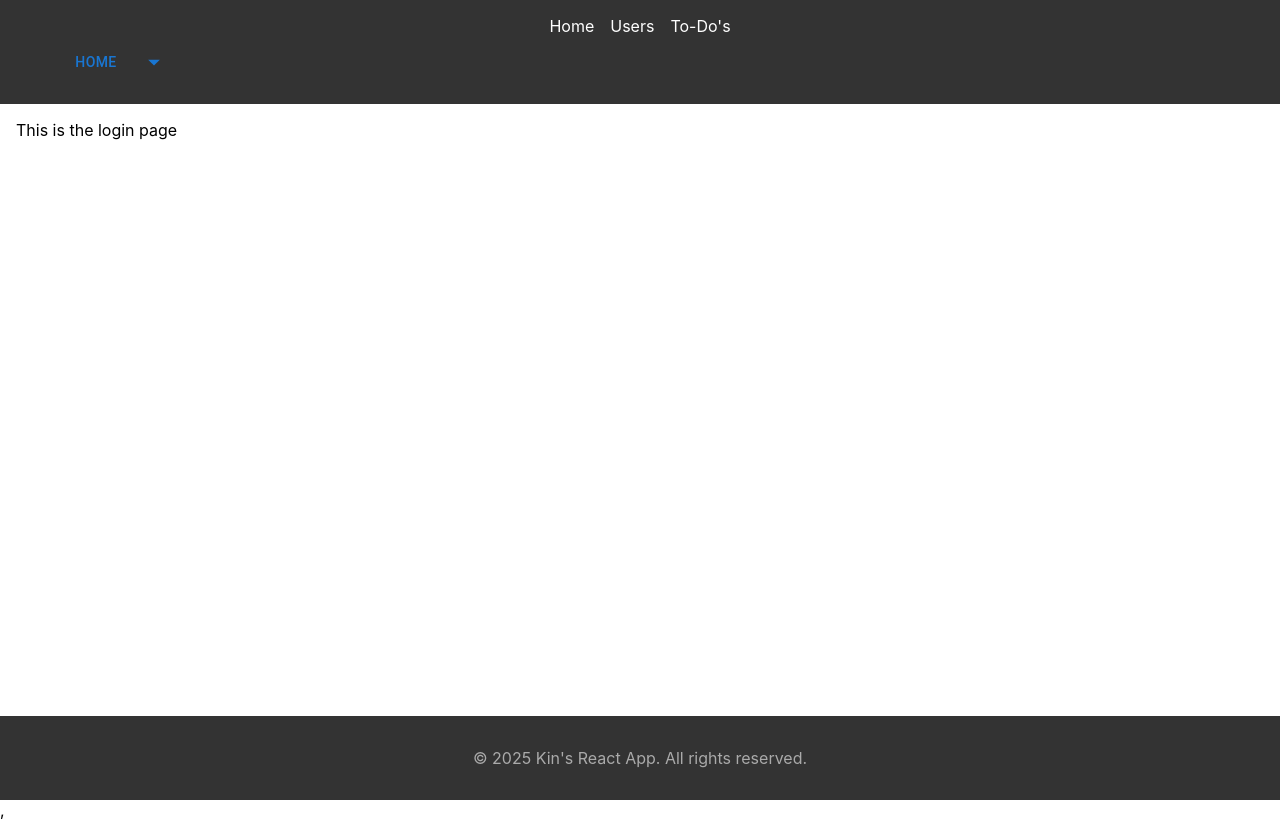
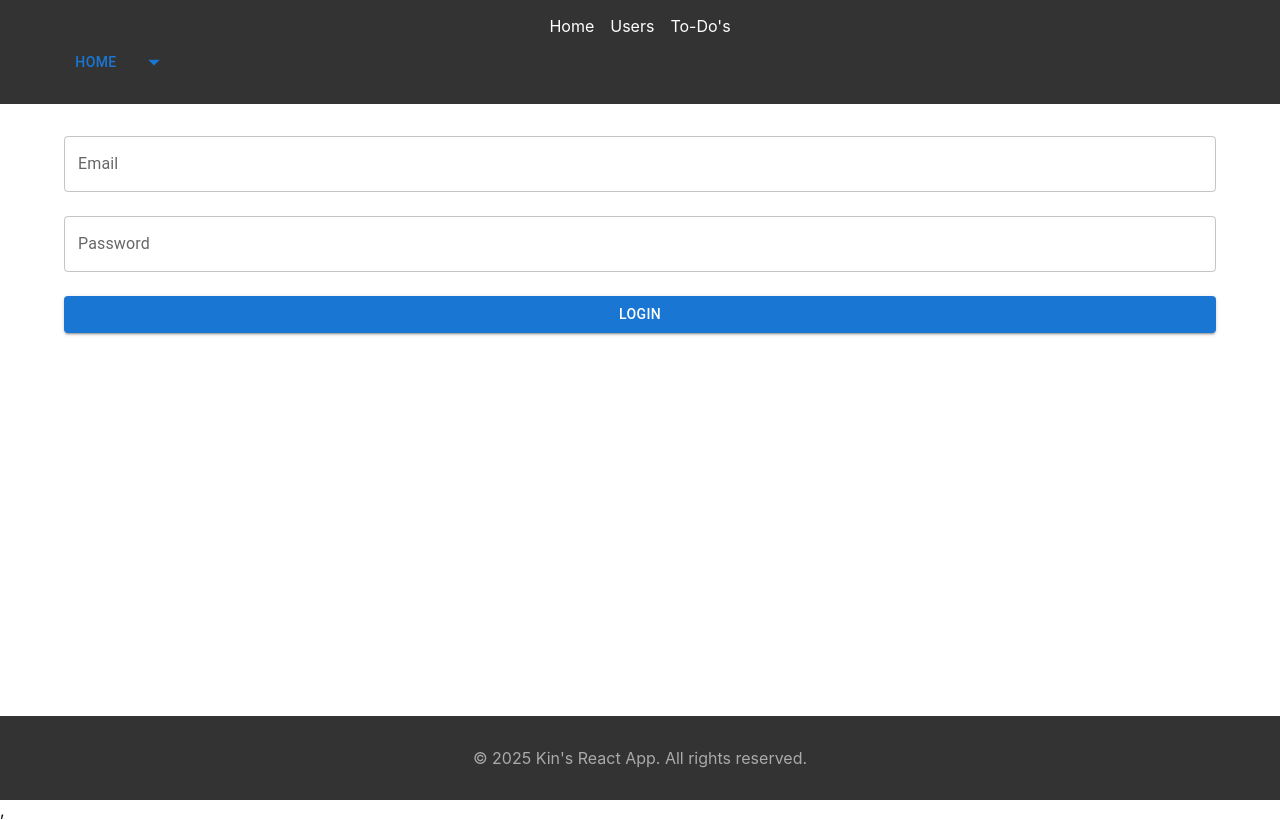
Before and after one commit to ksalayon/react_todo_fe, a React (Create React App) app: page /login in a window 1280 px wide. Built offline with nearby package versions, Linux system fonts and the light colour scheme.

Commit message:
Further work on Login page - created service to request authentication api and implement it in the AuthProvider

```diff
--- a/src/contexts/auth-context.tsx
+++ b/src/contexts/auth-context.tsx
@@ -1,24 +1,54 @@
 // auth-context.tsx
-import { createContext, useContext } from "react";
+import { createContext, useContext, useEffect, useState } from "react";
 import { CurrentUser } from "../types/interfaces/User";
+import { authenticate } from "../services/authService";
 
 interface AuthProviderProps {
     children: React.ReactNode;
 }
 
-const AuthContext = createContext<CurrentUser | null>(null);
+interface AuthContextProps {
+    currentUser: CurrentUser | null;
+    login: (email: string, password: string) => Promise<void>;
+    logout: () => void;
+}
 
-export const AuthProvider = ({ children }: AuthProviderProps) => {
-    // Example user object from auth provider or backend
-    const user: CurrentUser = {
-        id: 1,
-        name: "Kin",
-        email: "asdf@asdf.com",
-        isAuthenticated: true,
-        role: "admin",
+const AuthContext = createContext<AuthContextProps | null>(null);
+
+export const AuthProvider: React.FC<{ children: React.ReactNode }> = ({
+    children,
+}) => {
+    const [user, setUser] = useState<CurrentUser | null>(null);
+
+    // Optional: Persist auth from localStorage/sessionStorage
+    useEffect(() => {
+        const storedUser = localStorage.getItem("user");
+        if (storedUser) {
+            setUser(JSON.parse(storedUser));
+        }
+    }, []);
+
+    const login = async (email: string, password: string) => {
+        const response = await authenticate({ email, password });
+
+        setUser({
+            ...response.user,
+            stl: response.stl,
+            isAuthenticated: !!response.stl,
+        });
+        localStorage.setItem("user", JSON.stringify(response.user));
     };
 
-    return <AuthContext.Provider value={user}>{children}</AuthContext.Provider>;
+    const logout = () => {
+        setUser(null);
+        localStorage.removeItem("user");
+    };
+
+    return (
+        <AuthContext.Provider value={{ currentUser: user, login, logout }}>
+            {children}
+        </AuthContext.Provider>
+    );
 };
 
 export const useAuth = () => useContext(AuthContext);
--- a/src/pages/login/LoginPage.tsx
+++ b/src/pages/login/LoginPage.tsx
@@ -1,8 +1,71 @@
+import { Box, Button, Container, TextField } from "@mui/material";
+import { ReactNode, useState } from "react";
+import { useForm } from "react-hook-form";
+import { LoginRequest } from "../../types/interfaces/ApiRequest";
+import { authenticate } from "../../services/authService";
+import { AxiosError } from "axios";
+
 const LoginPage: React.FC = () => {
+    const {
+        register,
+        handleSubmit,
+        formState: { errors },
+    } = useForm<LoginRequest>();
+    const [isSubmitting, setIsSubmitting] = useState(false);
+    const [error, setError] = useState<string | null>(null);
+    const onSubmit = async (data: LoginRequest) => {
+        // Encrypt password before sending to backend
+        setError(null);
+
+        try {
+            // Make a POST request to the backend
+            const response = await authenticate(data);
+        } catch (err: unknown) {
+            // Handle any errors, including server errors
+            if (err instanceof AxiosError) {
+                setError(err.response?.data.error || "Login error.");
+            } else {
+                setError("Unknown error");
+            }
+        } finally {
+            setIsSubmitting(false);
+        }
+    };
+
     return (
-        <>
-            <div>This is the login page</div>
-        </>
+        <Container>
+            <form onSubmit={handleSubmit(onSubmit)}>
+                <TextField
+                    label="Email"
+                    fullWidth
+                    margin="normal"
+                    {...register("email", { required: "Email is required" })}
+                    error={!!errors.email}
+                    helperText={errors.email?.message as ReactNode}
+                />
+                <TextField
+                    label="Password"
+                    fullWidth
+                    margin="normal"
+                    {...register("password", {
+                        required: "Password is required",
+                    })}
+                    error={!!errors.password}
+                    helperText={errors.password?.message as ReactNode}
+                />
+                <Box mt={2}>
+                    <Button
+                        type="submit"
+                        variant="contained"
+                        color="primary"
+                        fullWidth
+                        disabled={isSubmitting}
+                    >
+                        {isSubmitting ? "Submitting..." : "Login"}
+                    </Button>
+                </Box>
+            </form>
+        </Container>
     );
 };
 
--- a/src/routes/ProtectedRoute.tsx
+++ b/src/routes/ProtectedRoute.tsx
@@ -14,13 +14,16 @@ export const ProtectedRoute: React.FC<ProtectedRouteData> = ({
     redirectTo = "/unauthorized",
     children,
 }) => {
-    const user = useAuth();
+    const authContext = useAuth();
 
-    if (!user?.isAuthenticated) {
+    if (!authContext?.currentUser?.isAuthenticated) {
         return <Navigate to="/login" replace />;
     }
 
-    if (allowedRoles.length > 0 && !allowedRoles.includes(user.role)) {
+    if (
+        allowedRoles.length > 0 &&
+        !allowedRoles.includes(authContext.currentUser.role)
+    ) {
         return <Navigate to={redirectTo} replace />;
     }
 
--- /dev/null
+++ b/src/services/authService.ts
@@ -0,0 +1,11 @@
+import { LoginRequest } from "../types/interfaces/ApiRequest";
+import axios from "axios";
+import { ApiUtil } from "../utils/api.util";
+import { LoginResponse } from "../types/interfaces/ApiResponse";
+
+export const authenticate = async (loginData: LoginRequest) => {
+    const response = await axios.post(ApiUtil.envWrap("/login"), {
+        ...loginData,
+    });
+    return response.data as LoginResponse;
+};
--- a/src/types/interfaces/ApiRequest.ts
+++ b/src/types/interfaces/ApiRequest.ts
@@ -4,6 +4,8 @@ export interface AddUserRequest {
     password: string;
 }
 
+export type LoginRequest = Omit<AddUserRequest, "name">;
+
 export interface SignupRequest extends AddUserRequest {
     confirm_email?: string;
     confirm_password?: string;
```
Also changed, not shown: src/types/interfaces/ApiResponse.ts (+7 -0 lines), src/types/interfaces/User.ts (+15 -2 lines).
